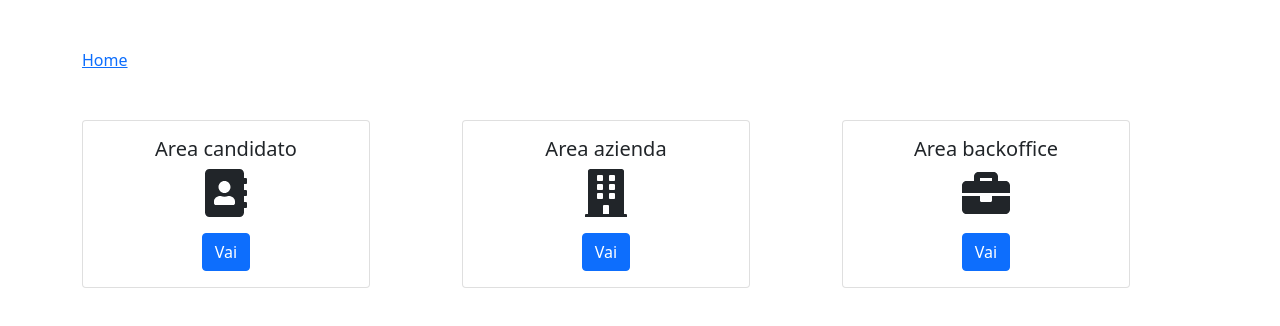
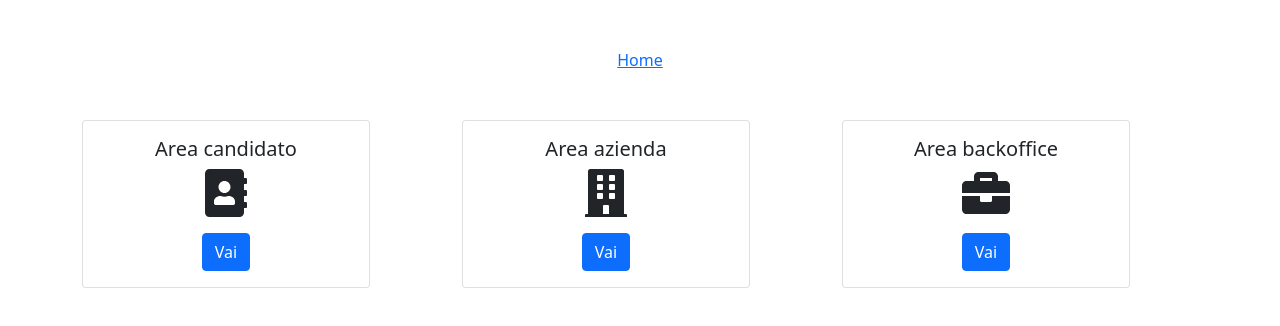
Before and after one commit to falco442/node-test, an Angular app: page / in a window 1280 px wide. Shown: the top 326 px of the page. Built offline with nearby package versions, Linux system fonts and the light colour scheme.

Commit message:
Correzione link home

```diff
--- a/src/app/app.component.html
+++ b/src/app/app.component.html
@@ -1,7 +1,7 @@
 <div class="container mt-5">
   <div class="row">
-    <div class="col-12">
-      <a [routerLinkActive]="'btn-disabled'" [routerLink]="'/home'" class="text-center">Home</a>
+    <div class="col-12 text-center">
+      <a [routerLink]="'/home'">Home</a>
     </div>
   </div>
 </div>
```
